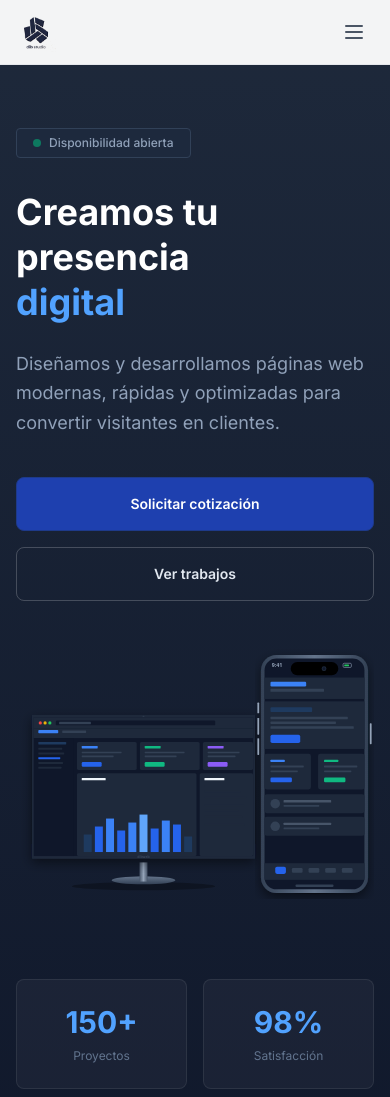
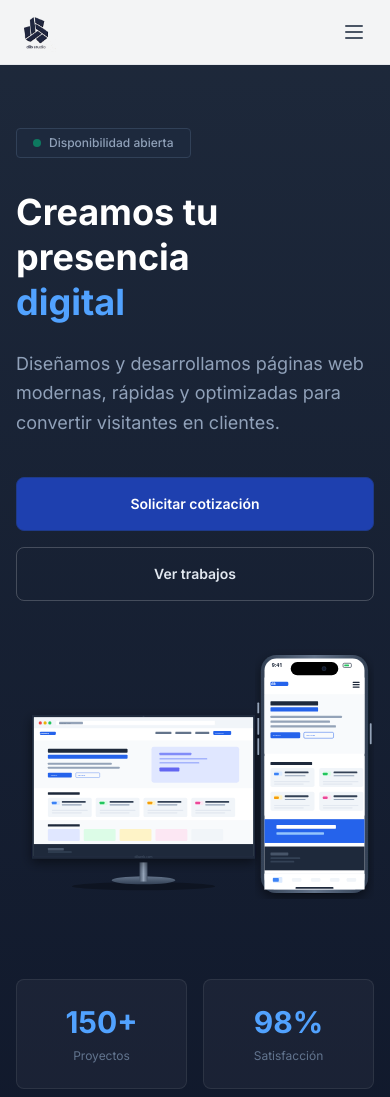
Before and after one commit to dibwebstudio/dibweb, a Next.js app: page / in a window 390 px wide. Shown: the top 1097 px of the page. Built offline with nearby package versions, Linux system fonts and the light colour scheme.

Commit message:
Devices show realistic websites - monitor and phone

```diff
--- a/src/components/Hero.tsx
+++ b/src/components/Hero.tsx
@@ -35,7 +35,7 @@ export default function Hero() {
           </div>
 
           <div className="relative flex justify-center lg:justify-end items-end gap-4 lg:gap-6">
-            {/* Monitor - bigger */}
+            {/* Monitor - showing a website */}
             <div className="group relative">
               <svg viewBox="0 0 640 480" className="w-full max-w-2xl transition-transform duration-500 group-hover:scale-[1.02]" xmlns="http://www.w3.org/2000/svg">
                 <defs>
@@ -58,85 +58,129 @@ export default function Hero() {
                   </filter>
                 </defs>
 
+                {/* Shadow */}
                 <ellipse cx="320" cy="450" rx="180" ry="10" fill="rgba(0,0,0,0.3)" />
+
+                {/* Stand */}
                 <ellipse cx="320" cy="435" rx="80" ry="10" fill="url(#standBase)" />
                 <rect x="310" y="390" width="20" height="48" fill="url(#standNeck)" />
 
+                {/* Monitor body */}
                 <rect x="40" y="20" width="560" height="360" rx="4" fill="url(#monitorFrame)" filter="url(#monitorShadow)" />
+
+                {/* Bezel */}
                 <rect x="40" y="20" width="560" height="6" fill="#1e293b" />
                 <rect x="40" y="374" width="560" height="6" fill="#1e293b" />
                 <rect x="40" y="20" width="5" height="360" fill="#1e293b" />
                 <rect x="595" y="20" width="5" height="360" fill="#1e293b" />
+
+                {/* Webcam */}
                 <circle cx="320" cy="24" r="2" fill="#334155" />
                 <circle cx="320" cy="24" r="1" fill="#1e293b" />
 
-                <rect x="45" y="26" width="550" height="348" fill="#0f172a" />
-                <rect x="45" y="26" width="550" height="28" fill="#1e293b" />
+                {/* Screen - White background website */}
+                <rect x="45" y="26" width="550" height="348" fill="#ffffff" />
+
+                {/* Browser bar */}
+                <rect x="45" y="26" width="550" height="28" fill="#f1f5f9" />
                 <circle cx="61" cy="40" r="4" fill="#ef4444" />
                 <circle cx="73" cy="40" r="4" fill="#eab308" />
                 <circle cx="85" cy="40" r="4" fill="#22c55e" />
-                <rect x="100" y="34" width="400" height="12" rx="3" fill="#0f172a" />
-                <rect x="108" y="37" width="80" height="6" rx="1" fill="#334155" />
+                <rect x="100" y="34" width="400" height="12" rx="3" fill="#ffffff" stroke="#e2e8f0" strokeWidth="0.5" />
+                <rect x="108" y="37" width="60" height="6" rx="1" fill="#94a3b8" />
+                <text x="109" y="43" fontSize="5" fill="#64748b" fontFamily="system-ui">dibweb.com</text>
 
-                <rect x="45" y="54" width="550" height="24" fill="#1e293b" />
-                <rect x="56" y="58" width="50" height="8" rx="2" fill="#3b82f6" />
-                <rect x="116" y="59" width="60" height="6" rx="1" fill="#334155" />
+                {/* Website Navigation */}
+                <rect x="45" y="54" width="550" height="30" fill="#ffffff" />
+                <rect x="60" y="62" width="40" height="8" rx="2" fill="#2563eb" />
+                <text x="61" y="69" fontSize="6" fill="#ffffff" fontFamily="system-ui" fontWeight="bold">dibweb</text>
+                <rect x="350" y="62" width="40" height="6" rx="1" fill="#64748b" />
+                <text x="351" y="67" fontSize="5" fill="#64748b" fontFamily="system-ui">Servicios</text>
+                <rect x="400" y="62" width="40" height="6" rx="1" fill="#64748b" />
+                <text x="401" y="67" fontSize="5" fill="#64748b" fontFamily="system-ui">Portfolio</text>
+                <rect x="450" y="62" width="35" height="6" rx="1" fill="#64748b" />
+                <text x="451" y="67" fontSize="5" fill="#64748b" fontFamily="system-ui">Precios</text>
+                <rect x="495" y="60" width="45" height="10" rx="2" fill="#2563eb" />
+                <text x="500" y="67" fontSize="5" fill="#ffffff" fontFamily="system-ui">Contacto</text>
 
-                <rect x="45" y="78" width="100" height="296" fill="#0f172a" />
-                <rect x="56" y="88" width="70" height="6" rx="1" fill="#1e3a5f" />
-                <rect x="56" y="102" width="60" height="5" rx="1" fill="#1e293b" />
-                <rect x="56" y="114" width="65" height="5" rx="1" fill="#1e293b" />
-                <rect x="56" y="126" width="55" height="5" rx="1" fill="#2563eb" />
-                <rect x="56" y="138" width="62" height="5" rx="1" fill="#1e293b" />
-                <rect x="56" y="150" width="58" height="5" rx="1" fill="#1e293b" />
+                {/* Hero section */}
+                <rect x="45" y="84" width="550" height="120" fill="#f8fafc" />
+                <rect x="80" y="105" width="200" height="10" rx="2" fill="#1e293b" />
+                <rect x="80" y="120" width="200" height="10" rx="2" fill="#2563eb" />
+                <rect x="80" y="140" width="160" height="5" rx="1" fill="#94a3b8" />
+                <rect x="80" y="150" width="180" height="5" rx="1" fill="#94a3b8" />
+                <rect x="80" y="165" width="60" height="12" rx="2" fill="#2563eb" />
+                <text x="87" y="174" fontSize="5" fill="#ffffff" fontFamily="system-ui">Cotizar</text>
+                <rect x="150" y="165" width="60" height="12" rx="2" fill="none" stroke="#2563eb" strokeWidth="0.8" />
+                <text x="155" y="174" fontSize="5" fill="#2563eb" fontFamily="system-ui">Ver más</text>
 
-                <rect x="153" y="88" width="150" height="70" rx="4" fill="#1e293b" />
-                <rect x="165" y="98" width="40" height="6" rx="1" fill="#3b82f6" />
-                <rect x="165" y="112" width="100" height="4" rx="1" fill="#334155" />
-                <rect x="165" y="122" width="80" height="4" rx="1" fill="#334155" />
-                <rect x="165" y="138" width="50" height="12" rx="3" fill="#2563eb" />
+                {/* Hero image placeholder */}
+                <rect x="340" y="100" width="220" height="90" rx="6" fill="#e0e7ff" />
+                <rect x="360" y="115" width="80" height="6" rx="1" fill="#818cf8" />
+                <rect x="360" y="128" width="120" height="4" rx="1" fill="#a5b4fc" />
+                <rect x="360" y="138" width="100" height="4" rx="1" fill="#a5b4fc" />
+                <rect x="360" y="152" width="50" height="10" rx="2" fill="#6366f1" />
 
-                <rect x="311" y="88" width="150" height="70" rx="4" fill="#1e293b" />
-                <rect x="323" y="98" width="40" height="6" rx="1" fill="#10b981" />
-                <rect x="323" y="112" width="100" height="4" rx="1" fill="#334155" />
-                <rect x="323" y="122" width="80" height="4" rx="1" fill="#334155" />
-                <rect x="323" y="138" width="50" height="12" rx="3" fill="#10b981" />
+                {/* Services section */}
+                <rect x="45" y="204" width="550" height="80" fill="#ffffff" />
+                <rect x="80" y="214" width="80" height="6" rx="1" fill="#1e293b" />
+                <text x="81" y="219" fontSize="5" fill="#1e293b" fontFamily="system-ui" fontWeight="bold">Nuestros servicios</text>
 
-                <rect x="469" y="88" width="126" height="70" rx="4" fill="#1e293b" />
-                <rect x="481" y="98" width="40" height="6" rx="1" fill="#8b5cf6" />
-                <rect x="481" y="112" width="80" height="4" rx="1" fill="#334155" />
-                <rect x="481" y="122" width="70" height="4" rx="1" fill="#334155" />
-                <rect x="481" y="138" width="50" height="12" rx="3" fill="#8b5cf6" />
+                {/* Service cards */}
+                <rect x="80" y="228" width="110" height="48" rx="4" fill="#f1f5f9" />
+                <rect x="90" y="236" width="20" height="10" rx="2" fill="#dbeafe" />
+                <rect x="90" y="238" width="12" height="6" rx="1" fill="#3b82f6" />
+                <rect x="115" y="236" width="60" height="4" rx="1" fill="#334155" />
+                <rect x="115" y="244" width="50" height="3" rx="1" fill="#94a3b8" />
+                <rect x="90" y="258" width="90" height="3" rx="1" fill="#e2e8f0" />
+                <rect x="90" y="264" width="75" height="3" rx="1" fill="#e2e8f0" />
 
-                <rect x="153" y="166" width="300" height="208" rx="4" fill="#1e293b" />
-                <rect x="165" y="178" width="60" height="6" rx="1" fill="#f0f6fc" />
-                <rect x="170" y="320" width="20" height="44" fill="#1e3a5f" />
-                <rect x="198" y="300" width="20" height="64" fill="#2563eb" />
-                <rect x="226" y="280" width="20" height="84" fill="#3b82f6" />
-                <rect x="254" y="310" width="20" height="54" fill="#2563eb" />
-                <rect x="282" y="290" width="20" height="74" fill="#3b82f6" />
-                <rect x="310" y="270" width="20" height="94" fill="#60a5fa" />
-                <rect x="338" y="305" width="20" height="59" fill="#2563eb" />
-                <rect x="366" y="285" width="20" height="79" fill="#3b82f6" />
-                <rect x="394" y="295" width="20" height="69" fill="#2563eb" />
-                <rect x="422" y="325" width="20" height="39" fill="#1e3a5f" />
+                <rect x="200" y="228" width="110" height="48" rx="4" fill="#f1f5f9" />
+                <rect x="210" y="236" width="20" height="10" rx="2" fill="#dcfce7" />
+                <rect x="210" y="238" width="12" height="6" rx="1" fill="#22c55e" />
+                <rect x="235" y="236" width="60" height="4" rx="1" fill="#334155" />
+                <rect x="235" y="244" width="50" height="3" rx="1" fill="#94a3b8" />
+                <rect x="210" y="258" width="90" height="3" rx="1" fill="#e2e8f0" />
+                <rect x="210" y="264" width="75" height="3" rx="1" fill="#e2e8f0" />
 
-                <rect x="461" y="166" width="134" height="208" rx="4" fill="#1e293b" />
-                <rect x="473" y="178" width="50" height="6" rx="1" fill="#f0f6fc" />
-                <rect x="473" y="196" width="110" height="5" rx="1" fill="#1e293b" />
-                <rect x="473" y="210" width="90" height="5" rx="1" fill="#1e293b" />
-                <rect x="473" y="224" width="105" height="5" rx="1" fill="#1e293b" />
-                <rect x="473" y="244" width="100" height="5" rx="1" fill="#1e293b" />
-                <rect x="473" y="258" width="85" height="5" rx="1" fill="#1e293b" />
-                <rect x="473" y="272" width="95" height="5" rx="1" fill="#1e293b" />
-                <rect x="473" y="292" width="100" height="5" rx="1" fill="#1e293b" />
-                <rect x="473" y="306" width="80" height="5" rx="1" fill="#1e293b" />
+                <rect x="320" y="228" width="110" height="48" rx="4" fill="#f1f5f9" />
+                <rect x="330" y="236" width="20" height="10" rx="2" fill="#fef3c7" />
+                <rect x="330" y="238" width="12" height="6" rx="1" fill="#f59e0b" />
+                <rect x="355" y="236" width="60" height="4" rx="1" fill="#334155" />
+                <rect x="355" y="244" width="50" height="3" rx="1" fill="#94a3b8" />
+                <rect x="330" y="258" width="90" height="3" rx="1" fill="#e2e8f0" />
+                <rect x="330" y="264" width="75" height="3" rx="1" fill="#e2e8f0" />
 
-                <text x="320" y="380" textAnchor="middle" fill="#475569" fontSize="9" fontFamily="system-ui" fontWeight="300">dibweb</text>
+                <rect x="440" y="228" width="110" height="48" rx="4" fill="#f1f5f9" />
+                <rect x="450" y="236" width="20" height="10" rx="2" fill="#fce7f3" />
+                <rect x="450" y="238" width="12" height="6" rx="1" fill="#ec4899" />
+                <rect x="475" y="236" width="60" height="4" rx="1" fill="#334155" />
+                <rect x="475" y="244" width="50" height="3" rx="1" fill="#94a3b8" />
+                <rect x="450" y="258" width="90" height="3" rx="1" fill="#e2e8f0" />
+                <rect x="450" y="264" width="75" height="3" rx="1" fill="#e2e8f0" />
+
+                {/* Portfolio section */}
+                <rect x="45" y="284" width="550" height="60" fill="#f8fafc" />
+                <rect x="80" y="294" width="80" height="6" rx="1" fill="#1e293b" />
+                <text x="81" y="299" fontSize="5" fill="#1e293b" fontFamily="system-ui" fontWeight="bold">Proyectos recientes</text>
+
+                <rect x="80" y="306" width="80" height="30" rx="3" fill="#e0e7ff" />
+                <rect x="170" y="306" width="80" height="30" rx="3" fill="#dcfce7" />
+                <rect x="260" y="306" width="80" height="30" rx="3" fill="#fef3c7" />
+                <rect x="350" y="306" width="80" height="30" rx="3" fill="#fce7f3" />
+                <rect x="440" y="306" width="80" height="30" rx="3" fill="#f1f5f9" />
+
+                {/* Footer */}
+                <rect x="45" y="344" width="550" height="30" fill="#1e293b" />
+                <rect x="80" y="354" width="40" height="6" rx="1" fill="#475569" />
+                <rect x="80" y="362" width="60" height="4" rx="1" fill="#334155" />
+
+                {/* Logo text */}
+                <text x="320" y="380" textAnchor="middle" fill="#475569" fontSize="8" fontFamily="system-ui" fontWeight="300">dibweb.com</text>
               </svg>
             </div>
 
-            {/* Phone - smaller */}
+            {/* Phone - showing a mobile website */}
             <div className="group relative -ml-8 lg:-ml-16">
               <svg viewBox="0 0 200 420" className="w-full max-w-[140px] transition-transform duration-500 group-hover:scale-[1.03] group-hover:-translate-y-1" xmlns="http://www.w3.org/2000/svg">
                 <defs>
@@ -150,53 +194,112 @@ export default function Hero() {
                   </filter>
                 </defs>
 
+                {/* Shadow */}
                 <ellipse cx="100" cy="405" rx="55" ry="7" fill="rgba(0,0,0,0.3)" />
+
+                {/* Phone body */}
                 <rect x="10" y="10" width="180" height="400" rx="26" fill="url(#phoneFrame)" filter="url(#phoneShadow)" />
+
+                {/* Side buttons */}
                 <rect x="4" y="90" width="3" height="18" rx="1" fill="#94a3b8" />
                 <rect x="4" y="116" width="3" height="28" rx="1" fill="#94a3b8" />
                 <rect x="4" y="150" width="3" height="28" rx="1" fill="#94a3b8" />
                 <rect x="193" y="125" width="3" height="35" rx="1" fill="#94a3b8" />
-                <rect x="16" y="16" width="168" height="388" rx="20" fill="#0f172a" />
+
+                {/* Screen */}
+                <rect x="16" y="16" width="168" height="388" rx="20" fill="#ffffff" />
+
+                {/* Dynamic Island */}
                 <rect x="60" y="22" width="80" height="22" rx="11" fill="#000" />
                 <circle cx="116" cy="33" r="4" fill="#1e293b" />
                 <circle cx="116" cy="33" r="2.5" fill="#0f172a" />
-                <text x="28" y="30" fill="#94a3b8" fontSize="9" fontFamily="system-ui" fontWeight="600">9:41</text>
-                <rect x="148" y="24" width="14" height="7" rx="2" fill="none" stroke="#94a3b8" strokeWidth="1" />
+
+                {/* Status bar */}
+                <text x="28" y="30" fill="#1e293b" fontSize="9" fontFamily="system-ui" fontWeight="600">9:41</text>
+                <rect x="148" y="24" width="14" height="7" rx="2" fill="none" stroke="#1e293b" strokeWidth="1" />
                 <rect x="150" y="26" width="8" height="3" rx="1" fill="#22c55e" />
-                <rect x="16" y="48" width="168" height="36" fill="#1e293b" />
-                <rect x="26" y="55" width="60" height="8" rx="2" fill="#3b82f6" />
-                <rect x="26" y="67" width="90" height="5" rx="1" fill="#334155" />
-                <rect x="16" y="88" width="168" height="80" fill="#1e293b" />
-                <rect x="26" y="98" width="70" height="8" rx="2" fill="#1e3a5f" />
-                <rect x="26" y="114" width="130" height="4" rx="1" fill="#334155" />
-                <rect x="26" y="122" width="110" height="4" rx="1" fill="#334155" />
-                <rect x="26" y="130" width="140" height="4" rx="1" fill="#334155" />
-                <rect x="26" y="144" width="50" height="14" rx="3" fill="#2563eb" />
-                <rect x="16" y="176" width="78" height="60" rx="4" fill="#1e293b" />
-                <rect x="26" y="186" width="24" height="4" rx="1" fill="#3b82f6" />
-                <rect x="26" y="196" width="56" height="3" rx="1" fill="#334155" />
-                <rect x="26" y="204" width="46" height="3" rx="1" fill="#334155" />
-                <rect x="26" y="216" width="36" height="8" rx="2" fill="#2563eb" />
-                <rect x="106" y="176" width="78" height="60" rx="4" fill="#1e293b" />
-                <rect x="116" y="186" width="24" height="4" rx="1" fill="#10b981" />
-                <rect x="116" y="196" width="56" height="3" rx="1" fill="#334155" />
-                <rect x="116" y="204" width="46" height="3" rx="1" fill="#334155" />
-                <rect x="116" y="216" width="36" height="8" rx="2" fill="#10b981" />
-                <rect x="16" y="244" width="168" height="32" rx="4" fill="#1e293b" />
-                <circle cx="34" cy="260" r="8" fill="#334155" />
-                <rect x="48" y="254" width="80" height="4" rx="1" fill="#475569" />
-                <rect x="48" y="262" width="60" height="3" rx="1" fill="#334155" />
-                <rect x="16" y="282" width="168" height="32" rx="4" fill="#1e293b" />
-                <circle cx="34" cy="298" r="8" fill="#334155" />
-                <rect x="48" y="292" width="80" height="4" rx="1" fill="#475569" />
-                <rect x="48" y="300" width="60" height="3" rx="1" fill="#334155" />
-                <rect x="16" y="360" width="168" height="28" fill="#1e293b" />
-                <rect x="34" y="366" width="18" height="12" rx="3" fill="#2563eb" />
-                <rect x="62" y="368" width="18" height="8" rx="2" fill="#334155" />
-                <rect x="90" y="368" width="18" height="8" rx="2" fill="#334155" />
-                <rect x="118" y="368" width="18" height="8" rx="2" fill="#334155" />
-                <rect x="146" y="368" width="18" height="8" rx="2" fill="#334155" />
-                <rect x="68" y="396" width="64" height="4" rx="2" fill="#334155" />
+
+                {/* Mobile Navigation */}
+                <rect x="16" y="48" width="168" height="28" fill="#ffffff" />
+                <rect x="26" y="55" width="30" height="7" rx="2" fill="#2563eb" />
+                <text x="27" y="61" fontSize="5" fill="#ffffff" fontFamily="system-ui" fontWeight="bold">dib</text>
+                {/* Hamburger menu */}
+                <rect x="164" y="55" width="12" height="2" rx="1" fill="#1e293b" />
+                <rect x="164" y="59" width="12" height="2" rx="1" fill="#1e293b" />
+                <rect x="164" y="63" width="12" height="2" rx="1" fill="#1e293b" />
+
+                {/* Mobile Hero */}
+                <rect x="16" y="76" width="168" height="100" fill="#f8fafc" />
+                <rect x="26" y="88" width="80" height="7" rx="1" fill="#1e293b" />
+                <rect x="26" y="98" width="80" height="7" rx="1" fill="#2563eb" />
+                <rect x="26" y="112" width="120" height="4" rx="1" fill="#94a3b8" />
+                <rect x="26" y="120" width="100" height="4" rx="1" fill="#94a3b8" />
+                <rect x="26" y="128" width="110" height="4" rx="1" fill="#94a3b8" />
+                <rect x="26" y="140" width="50" height="10" rx="2" fill="#2563eb" />
+                <text x="30" y="147" fontSize="4" fill="#ffffff" fontFamily="system-ui">Cotizar</text>
+                <rect x="82" y="140" width="50" height="10" rx="2" fill="none" stroke="#2563eb" strokeWidth="0.8" />
+                <text x="86" y="147" fontSize="4" fill="#2563eb" fontFamily="system-ui">Ver más</text>
+
+                {/* Mobile Services */}
+                <rect x="16" y="180" width="168" height="100" fill="#ffffff" />
+                <rect x="26" y="190" width="70" height="5" rx="1" fill="#1e293b" />
+                <text x="27" y="195" fontSize="5" fill="#1e293b" fontFamily="system-ui" fontWeight="bold">Servicios</text>
+
+                <rect x="26" y="200" width="74" height="32" rx="3" fill="#f1f5f9" />
+                <rect x="32" y="206" width="14" height="7" rx="2" fill="#dbeafe" />
+                <rect x="32" y="208" width="8" height="4" rx="1" fill="#3b82f6" />
+                <rect x="50" y="206" width="40" height="3" rx="1" fill="#334155" />
+                <rect x="50" y="212" width="35" height="2" rx="1" fill="#94a3b8" />
+                <rect x="32" y="222" width="60" height="2" rx="1" fill="#e2e8f0" />
+                <rect x="32" y="226" width="50" height="2" rx="1" fill="#e2e8f0" />
+
+                <rect x="108" y="200" width="74" height="32" rx="3" fill="#f1f5f9" />
+                <rect x="114" y="206" width="14" height="7" rx="2" fill="#dcfce7" />
+                <rect x="114" y="208" width="8" height="4" rx="1" fill="#22c55e" />
+                <rect x="132" y="206" width="40" height="3" rx="1" fill="#334155" />
+                <rect x="132" y="212" width="35" height="2" rx="1" fill="#94a3b8" />
+                <rect x="114" y="222" width="60" height="2" rx="1" fill="#e2e8f0" />
+                <rect x="114" y="226" width="50" height="2" rx="1" fill="#e2e8f0" />
+
+                <rect x="26" y="240" width="74" height="32" rx="3" fill="#f1f5f9" />
+                <rect x="32" y="246" width="14" height="7" rx="2" fill="#fef3c7" />
+                <rect x="32" y="248" width="8" height="4" rx="1" fill="#f59e0b" />
+                <rect x="50" y="246" width="40" height="3" rx="1" fill="#334155" />
+                <rect x="50" y="252" width="35" height="2" rx="1" fill="#94a3b8" />
+                <rect x="32" y="262" width="60" height="2" rx="1" fill="#e2e8f0" />
+                <rect x="32" y="266" width="50" height="2" rx="1" fill="#e2e8f0" />
+
+                <rect x="108" y="240" width="74" height="32" rx="3" fill="#f1f5f9" />
+                <rect x="114" y="246" width="14" height="7" rx="2" fill="#fce7f3" />
+                <rect x="114" y="248" width="8" height="4" rx="1" fill="#ec4899" />
+                <rect x="132" y="246" width="40" height="3" rx="1" fill="#334155" />
+                <rect x="132" y="252" width="35" height="2" rx="1" fill="#94a3b8" />
+                <rect x="114" y="262" width="60" height="2" rx="1" fill="#e2e8f0" />
+                <rect x="114" y="266" width="50" height="2" rx="1" fill="#e2e8f0" />
+
+                {/* Mobile CTA */}
+                <rect x="16" y="286" width="168" height="40" fill="#2563eb" />
+                <rect x="36" y="296" width="100" height="6" rx="1" fill="#ffffff" />
+                <text x="37" y="301" fontSize="5" fill="#ffffff" fontFamily="system-ui">Solicita tu cotización</text>
+                <rect x="36" y="308" width="80" height="4" rx="1" fill="#93c5fd" />
+
+                {/* Mobile Footer */}
+                <rect x="16" y="332" width="168" height="40" fill="#1e293b" />
+                <rect x="26" y="342" width="30" height="5" rx="1" fill="#475569" />
+                <rect x="26" y="350" width="50" height="3" rx="1" fill="#334155" />
+                <rect x="26" y="356" width="40" height="3" rx="1" fill="#334155" />
+
+                {/* Bottom nav */}
+                <rect x="16" y="378" width="168" height="26" fill="#ffffff" stroke="#e2e8f0" strokeWidth="0.5" />
+                <rect x="30" y="383" width="16" height="10" rx="2" fill="#dbeafe" />
+                <rect x="30" y="385" width="10" height="6" rx="1" fill="#3b82f6" />
+                <rect x="62" y="385" width="16" height="6" rx="2" fill="#f1f5f9" />
+                <rect x="94" y="385" width="16" height="6" rx="2" fill="#f1f5f9" />
+                <rect x="126" y="385" width="16" height="6" rx="2" fill="#f1f5f9" />
+                <rect x="154" y="385" width="16" height="6" rx="2" fill="#f1f5f9" />
+
+                {/* Home indicator */}
+                <rect x="68" y="400" width="64" height="3" rx="1.5" fill="#1e293b" />
               </svg>
             </div>
           </div>
```
